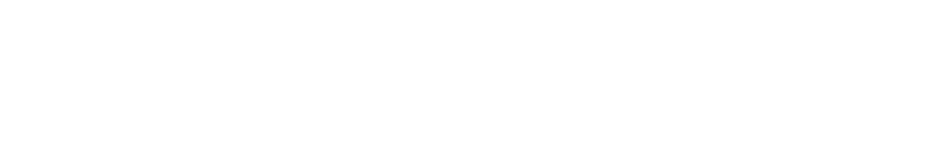
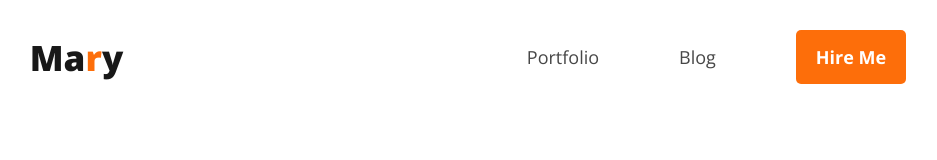
Before and after one commit to sufian015/portfolio-website-project-2, a plain HTML site: page index.html in a window 1280 px wide. Shown: the whole page, without its empty margins (172-1109 px from the left). Drawn offline with nearby package versions, Linux system fonts and the light colour scheme.

Commit message:
navbar added

```diff
--- a/index.html
+++ b/index.html
@@ -3,10 +3,49 @@
 <head>
      <meta charset="UTF-8">
      <meta name="viewport" content="width=device-width, initial-scale=1.0">
-     <title>Document</title>
+     <title>Web developer portfolio</title>
      <link rel="stylesheet" href="style.css">
+
+     <!-- google font -->
+
+     <link rel="preconnect" href="https://fonts.googleapis.com">
+     <link rel="preconnect" href="https://fonts.gstatic.com" crossorigin>
+     <link href="https://fonts.googleapis.com/css2?family=Open+Sans:wght@400;500;600;700;800&family=Roboto:ital,wght@0,500;1,300;1,400&display=swap" rel="stylesheet">
+
+
 </head>
 <body>
 
+     <!-- Header section started -->
+
+     <header class="header">
+
+          <nav>
+               <div class="nav-title">
+
+                    <h3>Ma<span class="c-primary">r</span>y</h3>
+               </div>
+
+               <ul class="ul">
+                    <li><a href="#">Portfolio</a></li>
+                    <li><a href="#">Blog</a></li>
+                    <button class="btn-primary">Hire Me</button>
+               </ul>
+
+
+
+          </nav>
+
+
+     </header>
+
+     <main>
+
+     </main>
+
+     <footer>
+
+     </footer>
+
 </body>
 </html>
--- a/style.css
+++ b/style.css
@@ -0,0 +1,69 @@
+*{
+     margin: 0px;
+     padding: 0px;
+     box-sizing: border-box;
+     font-family: 'Open Sans', sans-serif;
+}
+
+/* Related styles */
+
+.c-primary{
+     color: #FD6E0A;
+}
+
+.btn-primary{
+     border-radius: 5px;
+     background: #FD6E0A;
+     border: none;
+}
+
+
+
+
+/* Nav section styles */
+
+nav{
+     display: flex;
+     justify-content: space-around;
+     align-items: center;
+
+     padding-top: 30px;
+}
+
+.nav-title h3{
+     color: #181818;
+     font-size: 35px;
+     font-weight: 800;
+
+}
+
+.ul{
+     display: flex;
+     align-items: center;
+}
+
+.ul li{
+
+
+     list-style: none;
+     margin-right: 80px;
+
+
+}
+
+.ul li a{
+     text-decoration: none;
+     color:#474747;
+     font-size: 18px;
+     font-weight: 400;
+}
+.ul button{
+     color: white;
+     font-size: 18px;
+     font-weight: 700;
+     padding: 15px 20px;
+
+
+}
+
+/* main section started */
```
